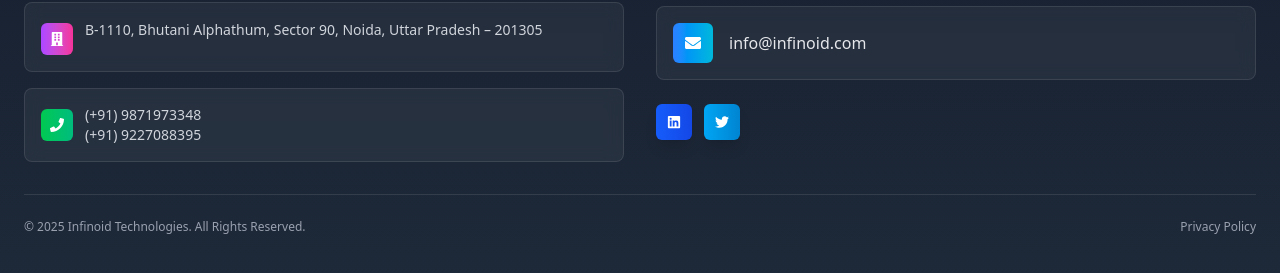
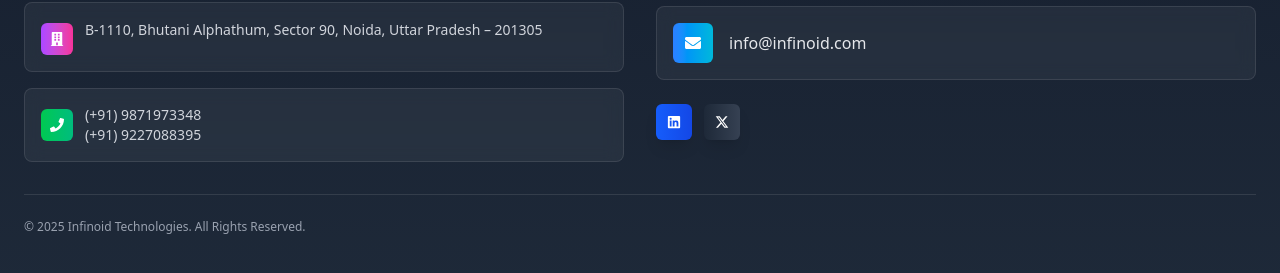
Before and after one commit to yuvank123/infinoid, a React (Vite) app in the folder frontend/: page /policy in a window 1280 px wide. Shown: the part 2089-2362 px from the top of the page. Built offline with nearby package versions, Linux system fonts and the light colour scheme; no server answers; a web font is replaced by a local one.

Commit message:
change of logo

```diff
--- a/frontend/src/components/elements/footer.jsx
+++ b/frontend/src/components/elements/footer.jsx
@@ -2,7 +2,6 @@ import React, { useState } from "react";
 import {
     FaBuilding,
     FaLinkedin,
-    FaTwitter,
     FaEnvelope,
     FaPhone,
     FaMapMarkerAlt,
@@ -30,6 +29,7 @@ import {
     FaGamepad,
     FaGlobe,
 } from "react-icons/fa";
+import { FaXTwitter } from "react-icons/fa6";
 import Logo from "../../../public/images/logo.webp";
 import Footerimage from "../../../public/images/footerimage.webp"
 
@@ -351,9 +351,9 @@ const Footer = () => {
                                         alt="Follow Infinoid Technologies on X (Twitter)"
                                         aria-label="Infinoid Technologies on X (Twitter)"
                                         rel="noopener noreferrer"
-                                        className="w-9 h-9 bg-gradient-to-r from-sky-500 to-sky-600 rounded-md flex items-center justify-center hover:scale-110 transition-all duration-300 shadow-lg hover:shadow-xl"
+                                        className="w-9 h-9 bg-gradient-to-r from-gray-800 to-gray-700 rounded-md flex items-center justify-center hover:scale-110 transition-all duration-300 shadow-lg hover:shadow-xl"
                                     >
-                                        <FaTwitter className="text-white text-sm" />
+                                        <FaXTwitter className="text-white text-sm" />
                                     </a>
                                 </div>
                             </div>
@@ -368,20 +368,6 @@ const Footer = () => {
                             <p className="text-xs text-gray-400">
                                 © {new Date().getFullYear()} Infinoid Technologies. All Rights Reserved.
                             </p>
-
-                            {/* Additional Links */}
-                            <nav
-                                aria-label="Footer navigation"
-                                className="flex items-center gap-5 text-xs"
-                            >
-                                <a
-                                    href="/privacy-policy"
-                                    title="Read our Privacy Policy"
-                                    className="text-gray-400 hover:text-blue-300 transition-colors"
-                                >
-                                    Privacy Policy
-                                </a>
-                            </nav>
                         </div>
                     </div>
                 </div>
```
